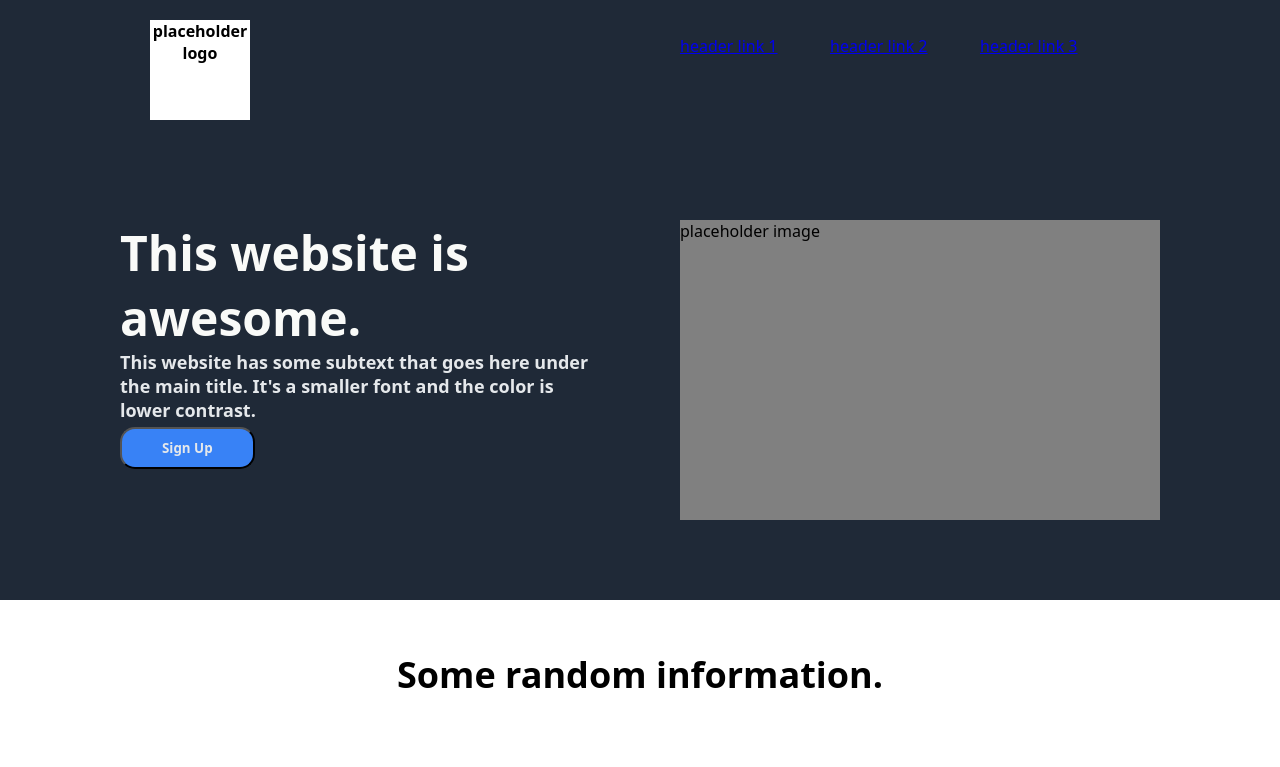
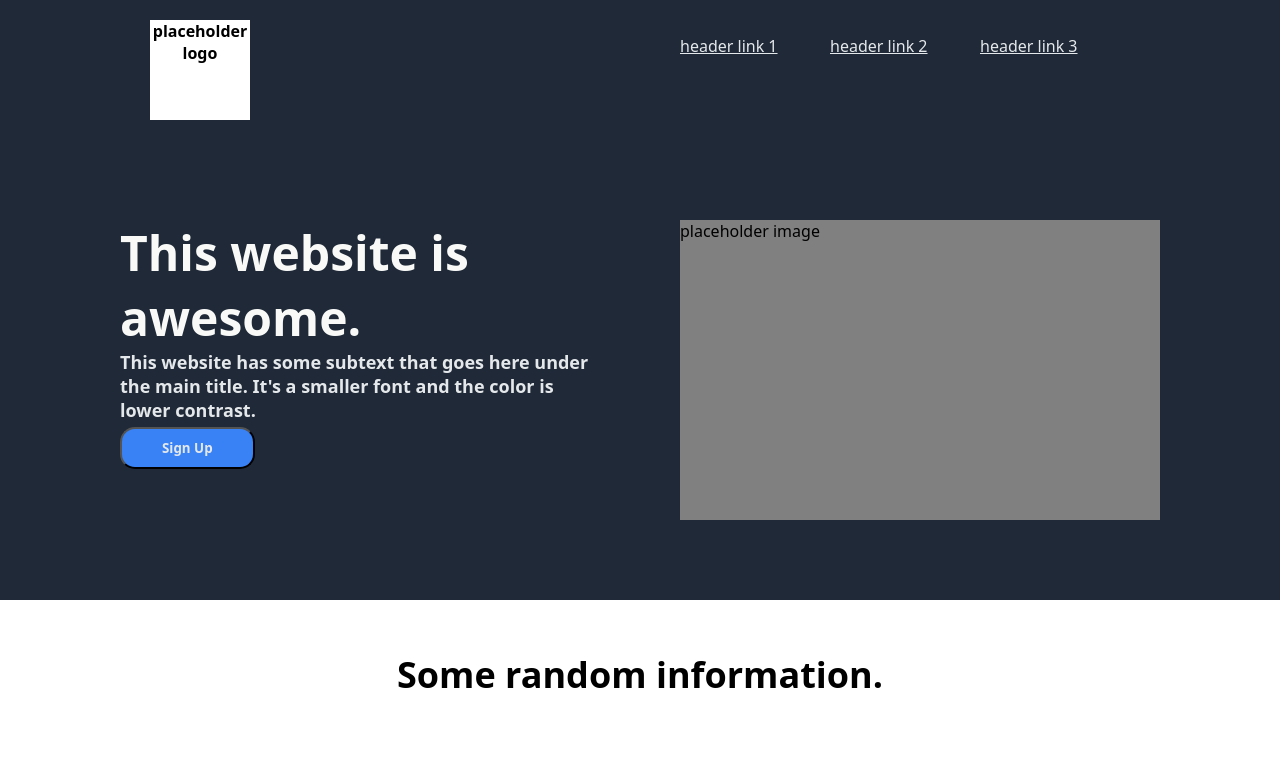
Before and after one commit to calcium-jpg/landing-page-odin-project, a plain HTML site: page index.html in a window 1280 px wide. Shown: the top 767 px of the page. Drawn offline with Linux system fonts and the light colour scheme.

Commit message:
make header links white

```diff
--- a/index.html
+++ b/index.html
@@ -106,6 +106,9 @@
             color:#E5E8EB;
         }
 
+        a {
+            color: #E5E8EB;
+        }
 
         a:visited {
         color: #E5E8EB;
```
Also changed, not shown: 1 other file.
